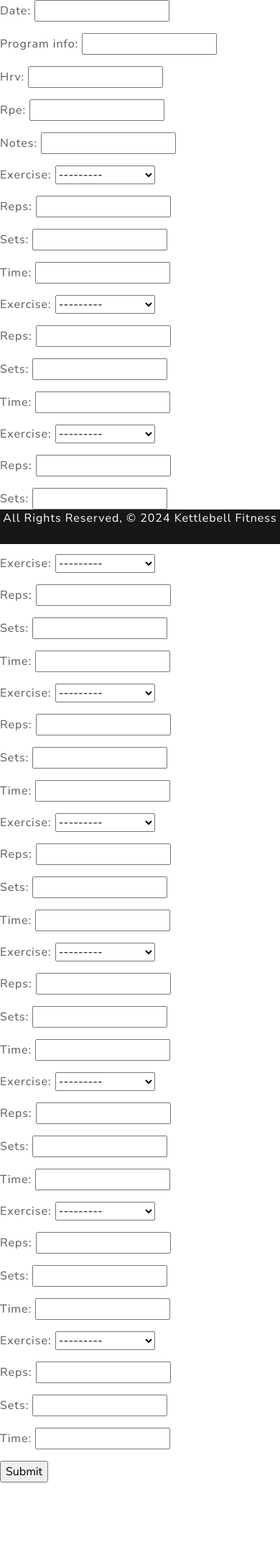
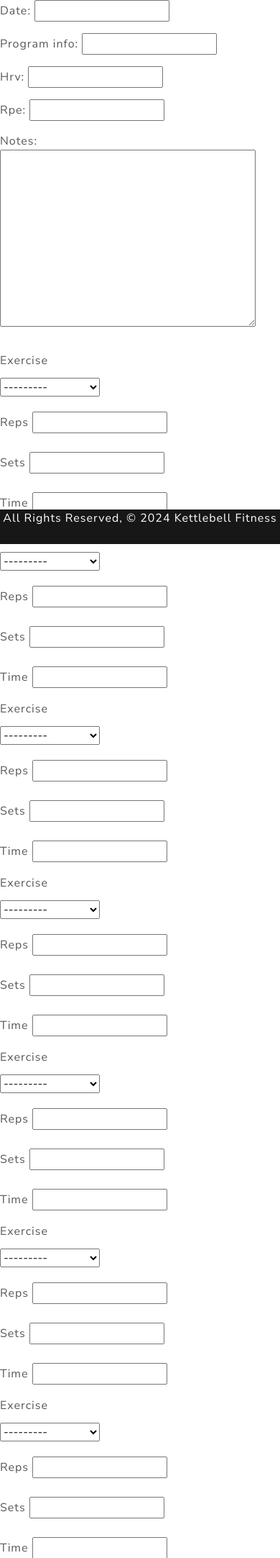
Before and after one commit to sophiabanda/kb_fit, a Django app: page /sessions/create/ in a window 390 px wide. Shown: the part 88-2253 px from the top of the page at 72% size. Before the commit the page ends 2148 px from the top, so only its background shows below. Run offline with Django 4.2, Linux system fonts and the light colour scheme; tables that the repository leaves empty hold one stand-in row (values such as "Sample post"); some libraries are stand-ins or nearby versions.

Commit message:
WIP CSS for session create page

```diff
--- a/kb_fit/forms.py
+++ b/kb_fit/forms.py
@@ -16,7 +16,7 @@
     program_info = forms.CharField()
     hrv = forms.IntegerField()
     rpe = forms.IntegerField()
-    notes = forms.CharField()
+    notes = forms.TextInput()
 
     class Meta:
         model = SessionEntry
--- a/kb_fit/templates/session_create.html
+++ b/kb_fit/templates/session_create.html
@@ -5,11 +5,29 @@
 <form method="post">
     {% csrf_token %}
     {{ form.as_p }}
+
     {{ exercise_formset.management_form }}
     {% for exercise_form in exercise_formset %}
-        {{ exercise_form.as_p }}
+    <div class="row">
+        <label for="{{ exercise_form.exercise.id_for_label }}" class="col-sm-2 col-form-label">Exercise</label>
+        <div class="col-sm-10">
+            {{ exercise_form.exercise }}
+        </div>
+    </div>
+    <div>
+        <label for="{{ exercise_form.reps.id_for_label }}" class="form-label mt-4">Reps</label>
+        {{ exercise_form.reps }}
+    </div>
+    <div>
+        <label for="{{ exercise_form.sets.id_for_label }}" class="form-label mt-4">Sets</label>
+        {{ exercise_form.sets }}
+    </div>
+    <div>
+        <label for="{{ exercise_form.time.id_for_label }}" class="form-label mt-4">Time</label>
+        {{ exercise_form.time }}
+    </div>
     {% endfor %}
-    <input type="submit" value="Submit">
+    <button type="submit" class="btn btn-primary">Submit</button>
 </form>
 
 {% endblock %}
```
